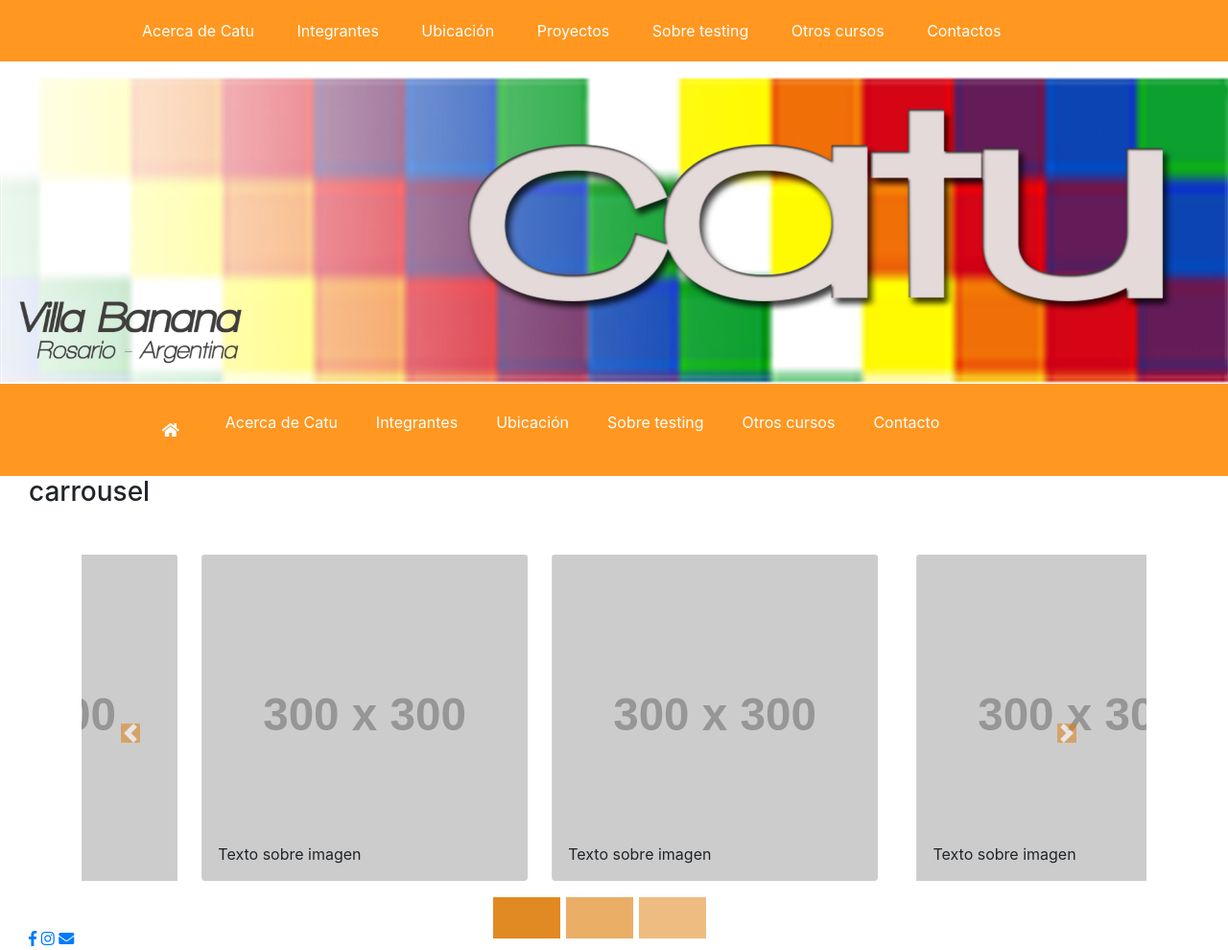
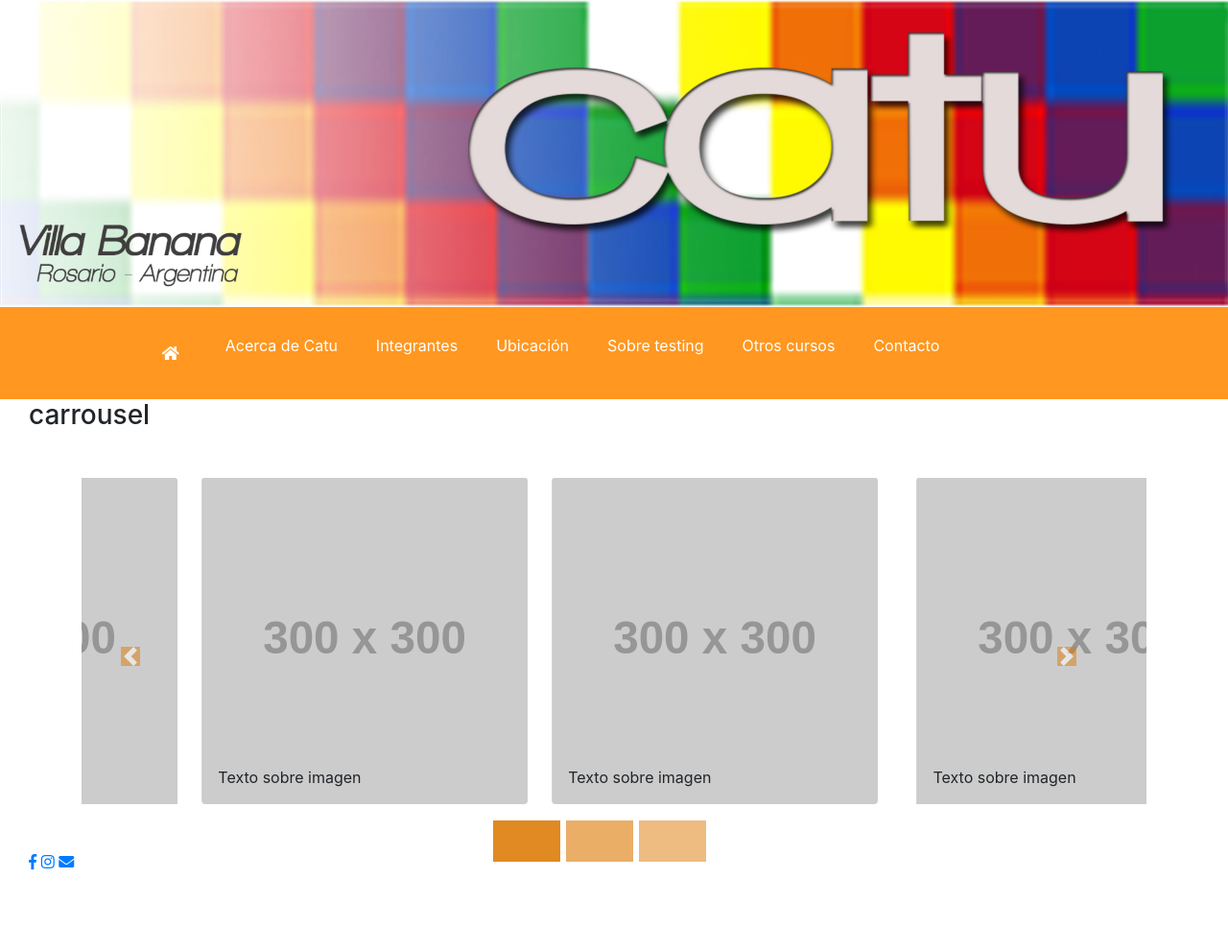
Before and after one commit to CentroCatu/CatuWeb, a plain HTML site: page index.html in a window 1280 px wide. Shown: the whole page at 96% size. After the commit the page ends 910 px from the top, so only its background shows below. Drawn offline with nearby package versions, Linux system fonts and the light colour scheme; placeholder pictures from the web are drawn by us.

Commit message:
mi primera branch

```diff
--- a/index.html
+++ b/index.html
@@ -28,38 +28,12 @@
   <script src="https://oss.maxcdn.com/respond/1.4.2/respond.min.js"></script>
   <script src="https://code.jquery.com/jquery-3.3.1.js"></script>
   <script src="js/bootstrap.min.js"></script>
+  <script src="https://code.jquery.com/jquery-3.3.1.js"></script>
   <![endif]-->
-  <link rel="stylesheet" href="https://use.fontawesome.com/releases/v5.6.3/css/all.css" integrity="sha384-UHRtZLI+pbxtHCWp1t77Bi1L4ZtiqrqD80Kn4Z8NTSRyMA2Fd33n5dQ8lWUE00s/" crossorigin="anonymous">
+  <link rel="stylesheet" href="https://use.fontawesome.com/releases/v5.6.3/css/all.css"
+        integrity="sha384-UHRtZLI+pbxtHCWp1t77Bi1L4ZtiqrqD80Kn4Z8NTSRyMA2Fd33n5dQ8lWUE00s/"
+        crossorigin="anonymous">
 </head>
-
-<nav>
-    <div class="toggle"><i class="fas fa-bars menu"></i></div>
-    <ul >
-
-      <li><button class="button button1">Acerca de Catu</button></a></li>
-      <li><button class="button button1">Integrantes</button></li>
-      <li><button class="button button1">Ubicación</button></li>
-      <li><button class="button button1">Proyectos</button></li>
-      <li><button class="button button1">Sobre testing</button></li>
-      <li><button class="button button1">Otros cursos</button></li>
-      <li><button class="button button1">Contactos</button></li>
-    </ul>
-  </nav>
-
-  <script src="https://code.jquery.com/jquery-3.3.1.js"></script>
-
-  <script>
-      $(document).ready(function() {
-        $(".menu").click(function() {
-          $("ul").slideToggle().toggleClass('active');
-        });
-      });
-  </script>
-
-
-
-
-
 <body>
   <div class="container-fluid">
     <div class="row">
@@ -83,13 +57,13 @@
               <a class="button button1" href="ubicacion.html">Ubicación</a>
             </li>
             <li class="nav-item">
-              <a class="button button1" href="ubicacion.html">Sobre testing</a>
+              <a class="button button1" href="#">Sobre testing</a>
             </li>
             <li class="nav-item">
-              <a class="button button1" href="ubicacion.html">Otros cursos</a>
+              <a class="button button1" href="#">Otros cursos</a>
             </li>
             <li class="nav-item">
-              <a class="button button1" href="ubicacion.html">Contacto</a>
+              <a class="button button1" href="#">Contacto</a>
             </li>
           </ul>
         </div>
```
Also changed, not shown: ubicacion.html (+3 -1 lines).
